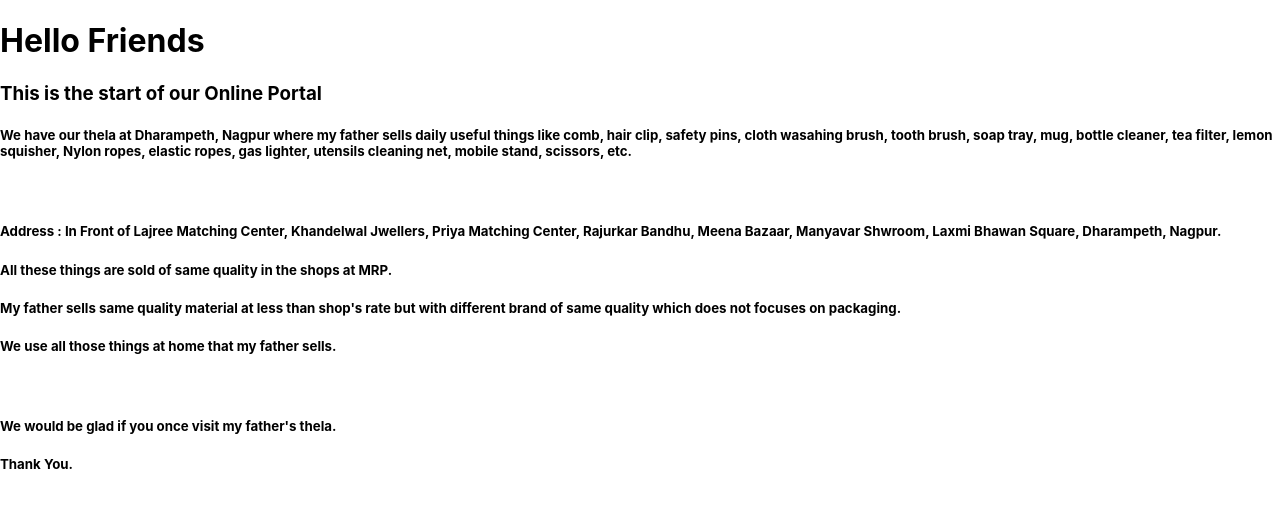
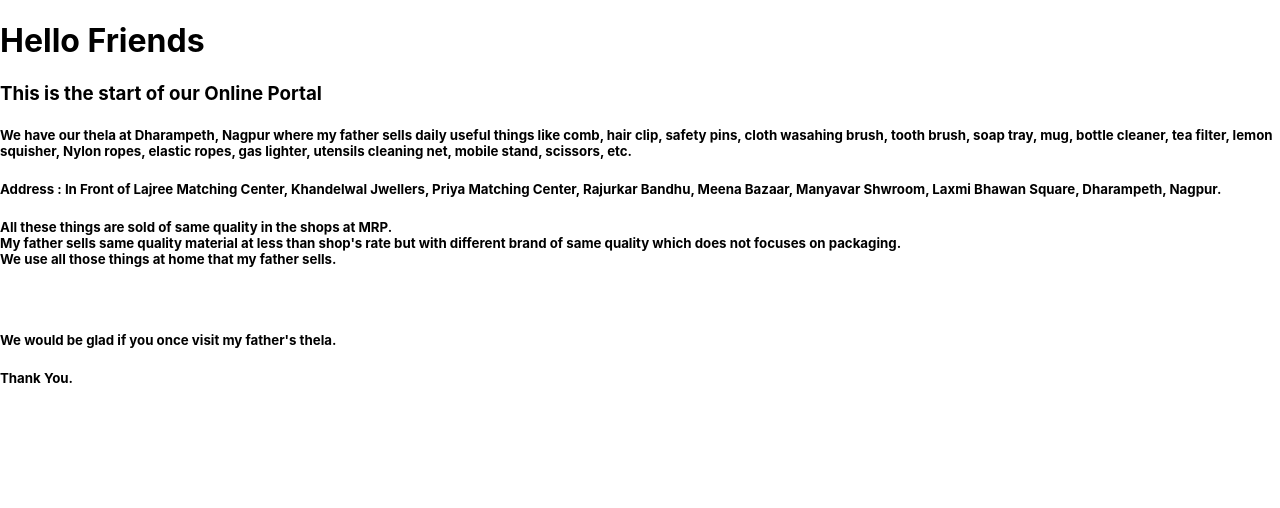
Before and after one commit to vivek-khatri/Cutlery, a React (Create React App) app: page / in a window 1280 px wide. Shown: the top 508 px of the page. Built offline with nearby package versions, Linux system fonts and the light colour scheme.

Commit message:
Updating the message

```diff
--- a/src/components/page.js
+++ b/src/components/page.js
@@ -4,11 +4,14 @@
             <h1>Hello Friends</h1>
             <h3>This is the start of our Online Portal</h3>
             <h5>We have our thela at Dharampeth, Nagpur where my father sells daily useful things like comb, hair clip, safety pins, cloth wasahing brush, tooth brush, soap tray, mug, bottle cleaner, tea filter, lemon squisher, Nylon ropes, elastic ropes, gas lighter, utensils cleaning net, mobile stand, scissors, etc.</h5>
-            <br></br>
             <h5><b>Address : </b> In Front of Lajree Matching Center, Khandelwal Jwellers, Priya Matching Center, Rajurkar Bandhu, Meena Bazaar, Manyavar Shwroom, Laxmi Bhawan Square, Dharampeth, Nagpur.</h5>
-            <h5>All these things are sold of same quality in the shops at MRP.</h5>
-            <h5>My father sells same quality material at less than shop's rate but with different brand of same quality which does not focuses on packaging.</h5>
-            <h5>We use all those things at home that my father sells.</h5>
+            <h5>
+                All these things are sold of same quality in the shops at MRP.
+                <br></br>
+                My father sells same quality material at less than shop's rate but with different brand of same quality which does not focuses on packaging.
+                <br></br>
+                We use all those things at home that my father sells.
+            </h5>
             <br></br>
             <h5>We would be glad if you once visit my father's thela.</h5>
             <h5>Thank You.</h5>
```
